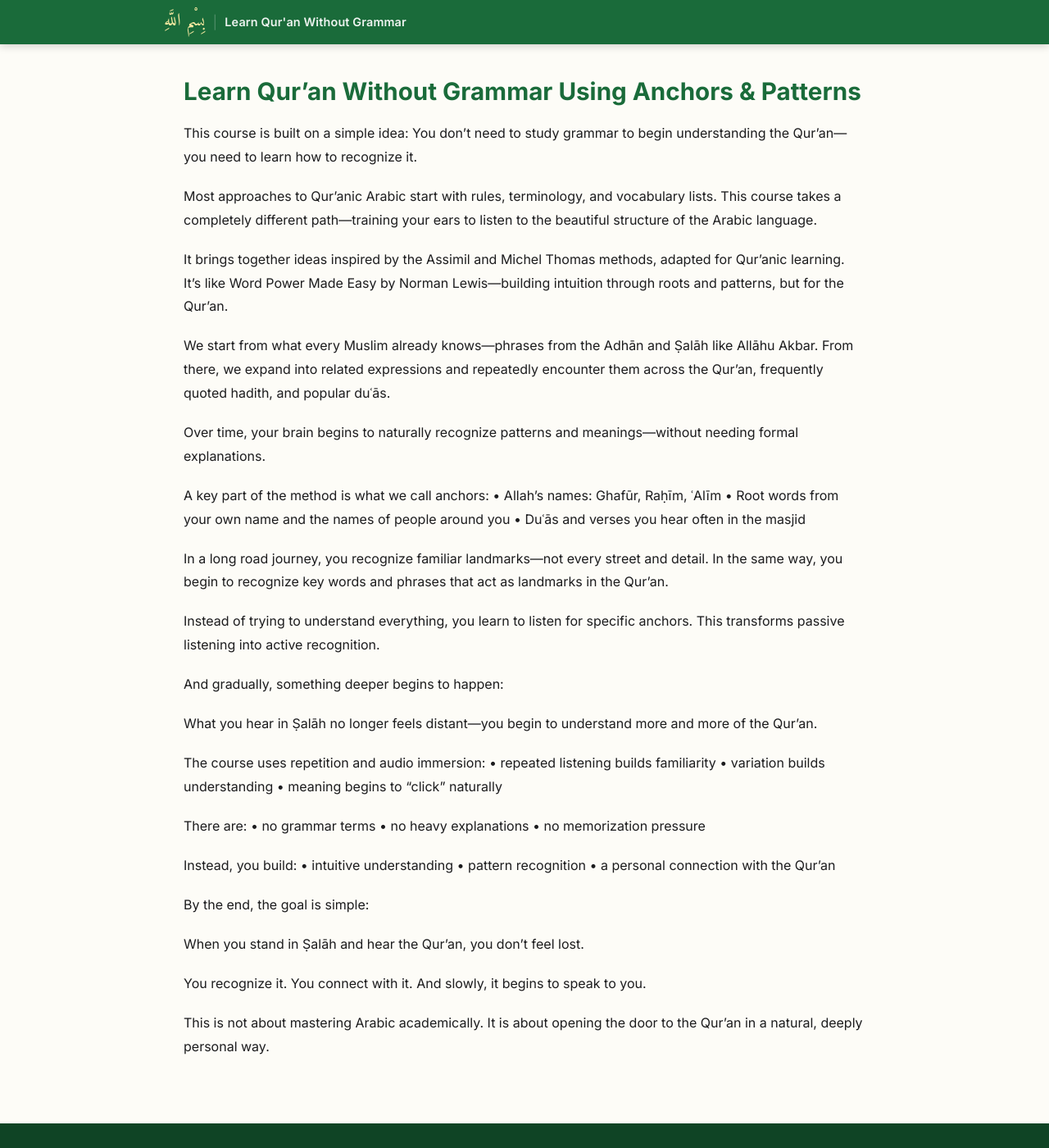
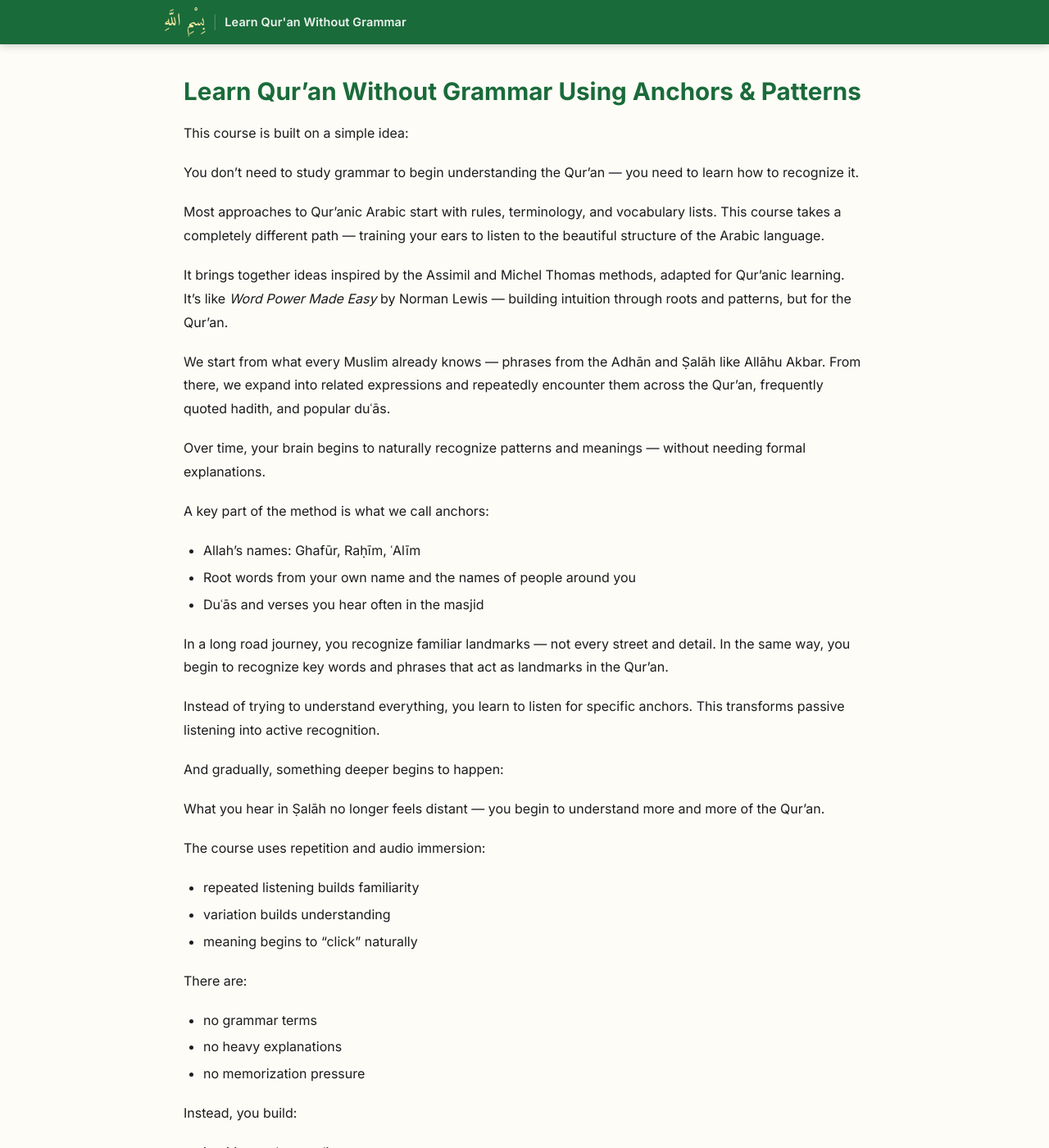
Before and after one commit to siraj-samsudeen/learn-quran-without-grammar, a Jekyll site: the page built from course_intro.md, in a window 1280 px wide and 1400 px high. Shown: the whole window at 82% size. Built offline with Jekyll 4.4.1, drawn with Linux system fonts in a browser that asks for light colours; some web fonts are replaced; some of the changed text lies outside the part shown.

Commit message:
fix: convert Apple-style bullets to Markdown lists in course_intro.md
Tab+•+tab bullets don't render as lists in Markdown — replaced with
proper '- ' syntax. Also added blank lines between adjacent single-line
paragraphs so they render as separate paragraphs instead of run-on text.

```diff
--- a/course_intro.md
+++ b/course_intro.md
@@ -4,54 +4,62 @@ title: Course Introduction
 description: The full story behind this Quranic Arabic course — anchors, roots, and pattern recognition
 ---
 
-# Learn Qur’an Without Grammar Using Anchors & Patterns
+# Learn Qur'an Without Grammar Using Anchors & Patterns
 
 This course is built on a simple idea:
-You don’t need to study grammar to begin understanding the Qur’an—you need to learn how to recognize it.
 
-Most approaches to Qur’anic Arabic start with rules, terminology, and vocabulary lists. This course takes a completely different path—training your ears to listen to the beautiful structure of the Arabic language.
+You don't need to study grammar to begin understanding the Qur'an — you need to learn how to recognize it.
 
-It brings together ideas inspired by the Assimil and Michel Thomas methods, adapted for Qur’anic learning. It’s like Word Power Made Easy by Norman Lewis—building intuition through roots and patterns, but for the Qur’an.
+Most approaches to Qur'anic Arabic start with rules, terminology, and vocabulary lists. This course takes a completely different path — training your ears to listen to the beautiful structure of the Arabic language.
 
-We start from what every Muslim already knows—phrases from the Adhān and Ṣalāh like Allāhu Akbar. From there, we expand into related expressions and repeatedly encounter them across the Qur’an, frequently quoted hadith, and popular duʿās.
+It brings together ideas inspired by the Assimil and Michel Thomas methods, adapted for Qur'anic learning. It's like *Word Power Made Easy* by Norman Lewis — building intuition through roots and patterns, but for the Qur'an.
 
-Over time, your brain begins to naturally recognize patterns and meanings—without needing formal explanations.
+We start from what every Muslim already knows — phrases from the Adhān and Ṣalāh like Allāhu Akbar. From there, we expand into related expressions and repeatedly encounter them across the Qur'an, frequently quoted hadith, and popular duʿās.
+
+Over time, your brain begins to naturally recognize patterns and meanings — without needing formal explanations.
 
 A key part of the method is what we call anchors:
-	•	Allah’s names: Ghafūr, Raḥīm, ʿAlīm
-	•	Root words from your own name and the names of people around you
-	•	Duʿās and verses you hear often in the masjid
 
-In a long road journey, you recognize familiar landmarks—not every street and detail. In the same way, you begin to recognize key words and phrases that act as landmarks in the Qur’an.
+- Allah's names: Ghafūr, Raḥīm, ʿAlīm
+- Root words from your own name and the names of people around you
+- Duʿās and verses you hear often in the masjid
+
+In a long road journey, you recognize familiar landmarks — not every street and detail. In the same way, you begin to recognize key words and phrases that act as landmarks in the Qur'an.
 
 Instead of trying to understand everything, you learn to listen for specific anchors. This transforms passive listening into active recognition.
 
 And gradually, something deeper begins to happen:
 
-What you hear in Ṣalāh no longer feels distant—you begin to understand more and more of the Qur’an.
+What you hear in Ṣalāh no longer feels distant — you begin to understand more and more of the Qur'an.
 
 The course uses repetition and audio immersion:
-	•	repeated listening builds familiarity
-	•	variation builds understanding
-	•	meaning begins to “click” naturally
+
+- repeated listening builds familiarity
+- variation builds understanding
+- meaning begins to "click" naturally
 
 There are:
-	•	no grammar terms
-	•	no heavy explanations
-	•	no memorization pressure
+
+- no grammar terms
+- no heavy explanations
+- no memorization pressure
 
 Instead, you build:
-	•	intuitive understanding
-	•	pattern recognition
-	•	a personal connection with the Qur’an
+
+- intuitive understanding
+- pattern recognition
+- a personal connection with the Qur'an
 
 By the end, the goal is simple:
 
-When you stand in Ṣalāh and hear the Qur’an, you don’t feel lost.
+When you stand in Ṣalāh and hear the Qur'an, you don't feel lost.
 
 You recognize it.
+
 You connect with it.
+
 And slowly, it begins to speak to you.
 
 This is not about mastering Arabic academically.
-It is about opening the door to the Qur’an in a natural, deeply personal way.
+
+It is about opening the door to the Qur'an in a natural, deeply personal way.
```
